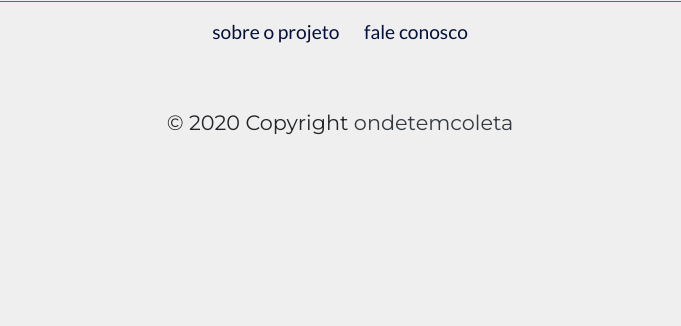
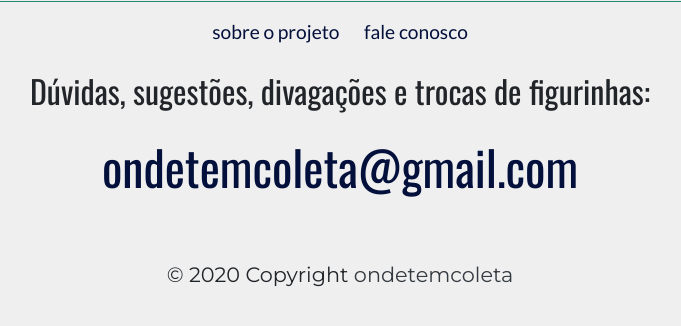
Before and after one commit to biancaguzenski/ondetemcoleta, a Rails app: page /contact in a window 1280 px wide. Shown: the part 323-649 px from the top of the page, without its empty margins (300-981 px from the left). Run offline with Rails 7, Linux system fonts and the light colour scheme; style sheets or scripts are compiled from the project's sources; some libraries are stand-ins or nearby versions.

Commit message:
Changed about me and contact.

```diff
--- a/app/assets/stylesheets/application.scss
+++ b/app/assets/stylesheets/application.scss
@@ -10,6 +10,18 @@ body, html, .card {
 .title {
     font-family: 'Oswald', sans-serif;
     font-size: 1em !important;
+}
+
+.mail-contact {
+    font-family: 'Oswald', sans-serif;
+    font-size: 3em !important;
+    text-align: center;
+    color:  rgb(3, 16, 59);
+}
+.text-contact {
+    font-family: 'Oswald', sans-serif;
+    font-size: 2em !important;
+    text-align: center;
 }
 
 .navbar-items {
--- a/app/views/collection_points/contact.html.erb
+++ b/app/views/collection_points/contact.html.erb
@@ -0,0 +1,4 @@
+<div class="container">
+    <p class="text-contact">Dúvidas, sugestões, divagações e trocas de figurinhas:</p>
+    <p class="mail-contact">ondetemcoleta@gmail.com</p>
+</div>
```
Also changed, not shown: Gemfile.
